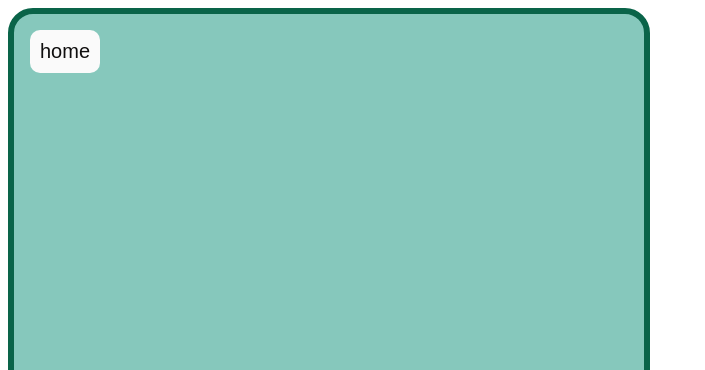
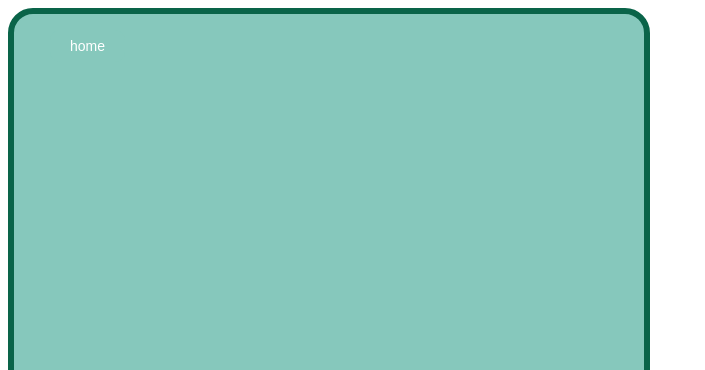
Before and after one commit to badr-ach/connect4-four-line-force, a website: page front/js/components/localGameComponent/localGameComponent.html in a window 1280 px wide. Shown: the top 370 px of the page, without its empty margins (0-705 px from the left). Drawn offline with Linux system fonts and the light colour scheme; files whose address does not match are found by name.

Commit message:
home btn

```diff
--- a/cordova/www/js/components/gameComponent/gameComponent.css
+++ b/cordova/www/js/components/gameComponent/gameComponent.css
@@ -298,16 +298,16 @@
 
 .home-btn {
   width: auto;
-  padding: 10px;
-  background-color: #fafafa;
-  color: #100f0f;
-  font-size: 20px;
+  padding: 8px 20px;
+  background-color: rgb(134, 200, 188);
+  color: #ffffff;
+  font-size: 14px;
   border-radius: 10px;
   justify-content: center;
   align-items: center;
   position: fixed;
   top: 30px;
-  left: 30px;
+  left: 50px;
 }
 
 @media screen and (max-width: 500px) {
--- a/cordova/www/js/components/localGameComponent/localGameComponent.css
+++ b/cordova/www/js/components/localGameComponent/localGameComponent.css
@@ -84,16 +84,16 @@ body {
 
 .home-btn {
     width: auto;
-    padding: 10px;
-    background-color: #fafafa;
-    color: #100f0f;
-    font-size: 20px;
+    padding: 8px 20px;
+    background-color: rgb(134, 200, 188);
+    color: #ffffff;
+    font-size: 14px;
     border-radius: 10px;
     justify-content: center;
     align-items: center;
     position: fixed;
     top: 30px;
-    left: 30px;
+    left: 50px;
 }
 
 @media (max-width: 550px) {
--- a/cordova/www/js/components/loginPageComponent/loginPageComponent.css
+++ b/cordova/www/js/components/loginPageComponent/loginPageComponent.css
@@ -46,18 +46,17 @@ input[type="password"] {
 
 .home-btn {
     width: auto;
-    padding: 10px;
-    background-color: #fafafa;
-    color: #100f0f;
-    font-size: 20px;
+    padding: 8px 20px;
+    background-color: rgb(134, 200, 188);
+    color: #ffffff;
+    font-size: 14px;
     border-radius: 10px;
     justify-content: center;
     align-items: center;
     position: fixed;
     top: 30px;
-    left: 30px;
+    left: 50px;
 }
-
 /* Style the heading */
 h1 {
     font-size: 36px;
--- a/cordova/www/js/components/registerPageComponent/registerPageComponent.css
+++ b/cordova/www/js/components/registerPageComponent/registerPageComponent.css
@@ -55,16 +55,16 @@ input[type="text"], input[type="email"], input[type="password"] {
 
 .home-btn {
     width: auto;
-    padding: 10px;
-    background-color: #fafafa;
-    color: #100f0f;
-    font-size: 20px;
+    padding: 8px 20px;
+    background-color: rgb(134, 200, 188);
+    color: #ffffff;
+    font-size: 14px;
     border-radius: 10px;
     justify-content: center;
     align-items: center;
     position: fixed;
     top: 30px;
-    left: 30px;
+    left: 50px;
 }
 
 @media screen and (max-width: 500px) {
--- a/front/js/components/gameComponent/gameComponent.css
+++ b/front/js/components/gameComponent/gameComponent.css
@@ -298,16 +298,16 @@
 
 .home-btn {
   width: auto;
-  padding: 10px;
-  background-color: #fafafa;
-  color: #100f0f;
-  font-size: 20px;
+  padding: 8px 20px;
+  background-color: rgb(134, 200, 188);
+  color: #ffffff;
+  font-size: 14px;
   border-radius: 10px;
   justify-content: center;
   align-items: center;
   position: fixed;
   top: 30px;
-  left: 30px;
+  left: 50px;
 }
 
 @media screen and (max-width: 500px) {
--- a/front/js/components/localGameComponent/localGameComponent.css
+++ b/front/js/components/localGameComponent/localGameComponent.css
@@ -84,16 +84,16 @@ body {
 
 .home-btn {
     width: auto;
-    padding: 10px;
-    background-color: #fafafa;
-    color: #100f0f;
-    font-size: 20px;
+    padding: 8px 20px;
+    background-color: rgb(134, 200, 188);
+    color: #ffffff;
+    font-size: 14px;
     border-radius: 10px;
     justify-content: center;
     align-items: center;
     position: fixed;
     top: 30px;
-    left: 30px;
+    left: 50px;
 }
 
 @media (max-width: 550px) {
--- a/front/js/components/loginPageComponent/loginPageComponent.css
+++ b/front/js/components/loginPageComponent/loginPageComponent.css
@@ -46,16 +46,16 @@ input[type="password"] {
 
 .home-btn {
     width: auto;
-    padding: 10px;
-    background-color: #fafafa;
-    color: #100f0f;
-    font-size: 20px;
+    padding: 8px 20px;
+    background-color: rgb(134, 200, 188);
+    color: #ffffff;
+    font-size: 14px;
     border-radius: 10px;
     justify-content: center;
     align-items: center;
     position: fixed;
     top: 30px;
-    left: 30px;
+    left: 50px;
 }
 
 /* Style the heading */
--- a/front/js/components/registerPageComponent/registerPageComponent.css
+++ b/front/js/components/registerPageComponent/registerPageComponent.css
@@ -55,16 +55,16 @@ input[type="text"], input[type="email"], input[type="password"] {
 
 .home-btn {
     width: auto;
-    padding: 10px;
-    background-color: #fafafa;
-    color: #100f0f;
-    font-size: 20px;
+    padding: 8px 20px;
+    background-color: rgb(134, 200, 188);
+    color: #ffffff;
+    font-size: 14px;
     border-radius: 10px;
     justify-content: center;
     align-items: center;
     position: fixed;
     top: 30px;
-    left: 30px;
+    left: 50px;
 }
 
 @media screen and (max-width: 500px) {
```
